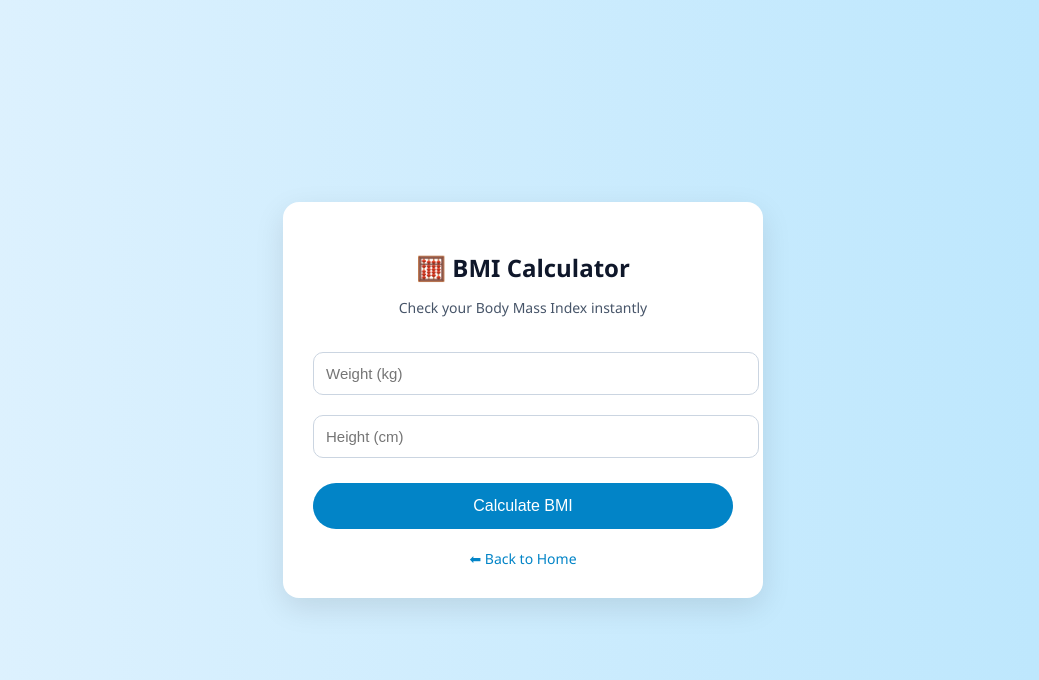
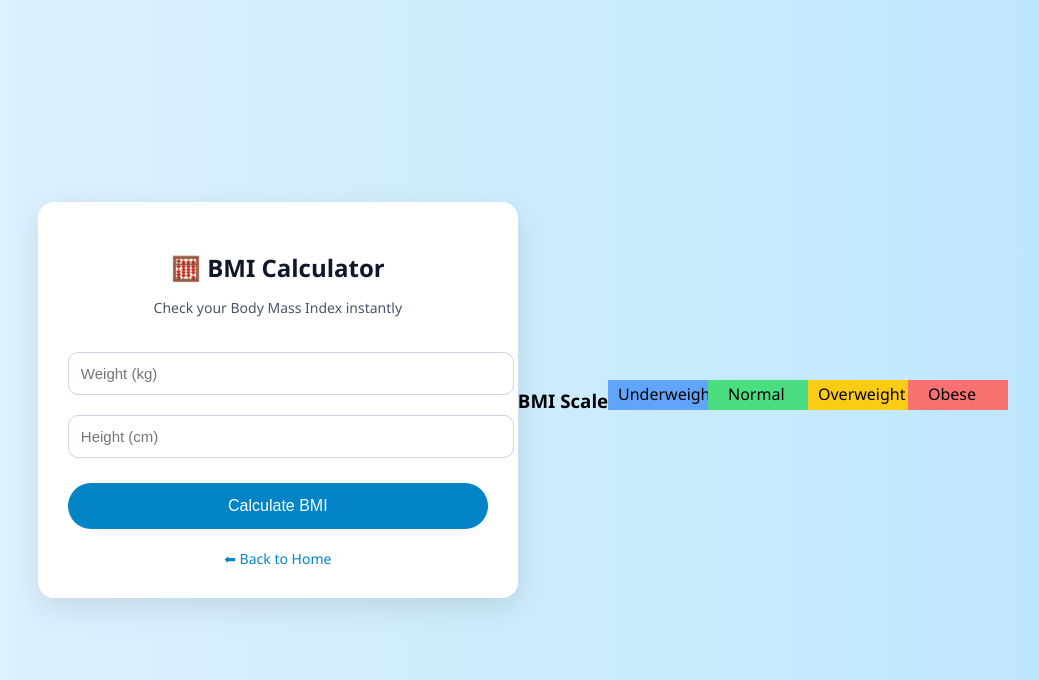
Before and after one commit to sanaayisha659-netizen/smart-health-assistant, a Flask app: page /bmi in a window 1280 px wide. Shown: the top 680 px of the page, without its empty margins (117-1156 px from the left). Run offline with Flask 3, Linux system fonts and the light colour scheme.

Commit message:
Update bmi.html

```diff
--- a/templates/bmi.html
+++ b/templates/bmi.html
@@ -113,3 +113,24 @@
 
 </body>
 </html>
+<h3>BMI Scale</h3>
+
+<svg width="400" height="80">
+
+  <!-- Underweight -->
+  <rect x="0" y="20" width="100" height="30" fill="#60a5fa"/>
+  <text x="10" y="40" fill="black">Underweight</text>
+
+  <!-- Normal -->
+  <rect x="100" y="20" width="100" height="30" fill="#4ade80"/>
+  <text x="120" y="40" fill="black">Normal</text>
+
+  <!-- Overweight -->
+  <rect x="200" y="20" width="100" height="30" fill="#facc15"/>
+  <text x="210" y="40" fill="black">Overweight</text>
+
+  <!-- Obese -->
+  <rect x="300" y="20" width="100" height="30" fill="#f87171"/>
+  <text x="320" y="40" fill="black">Obese</text>
+
+</svg>
```
